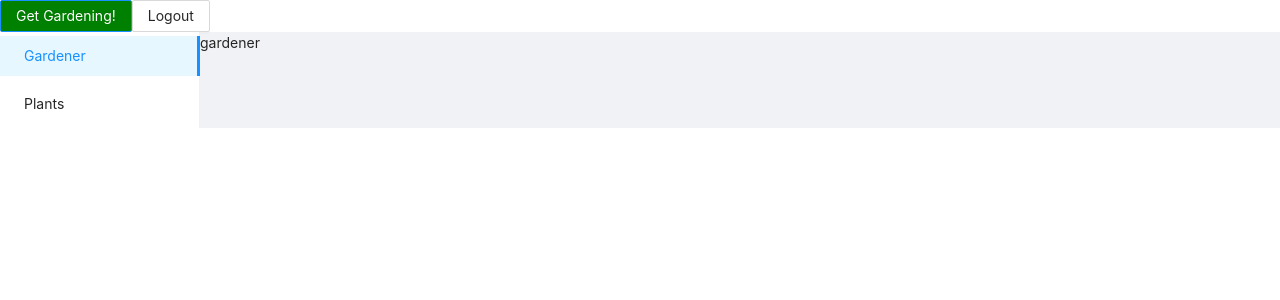
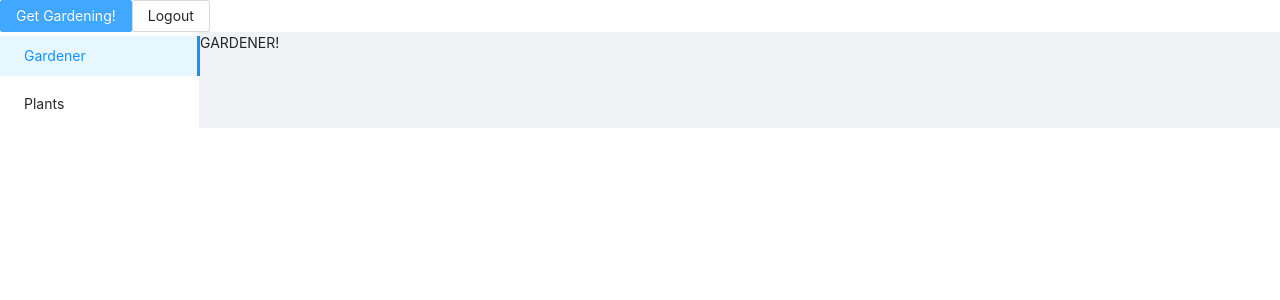
Before and after one commit to unanswerable-hog-splatch/plant-app, a React (Create React App) app: page /profile in a window 1280 px wide. Shown: the top 300 px of the page. Built offline with nearby package versions, Linux system fonts and the light colour scheme; no server answers.

Commit message:
used a switch operator for menu

```diff
--- a/src/App.js
+++ b/src/App.js
@@ -8,7 +8,7 @@ import { setContext } from '@apollo/client/link/context';
 import { BrowserRouter as Router, Routes, Route } from 'react-router-dom';
 
 import Home from './pages/Home';
-import Profile from './pages/Profile';
+import Profile from './pages/Profile/Profile';
 import NavBar from './components/nav/Navbar'
 
 
--- /dev/null
+++ b/src/pages/Profile/Gardener.js
@@ -0,0 +1,10 @@
+
+
+export default function Gardener() {
+
+    return (
+        <div>
+            GARDENER!
+        </div>
+    )
+}
--- /dev/null
+++ b/src/pages/Profile/Plants.js
@@ -0,0 +1,10 @@
+
+
+export default function Plants() {
+
+    return (
+        <div>
+            PLANTS!
+        </div>
+    )
+}
--- a/src/pages/Profile.js
+++ b/src/pages/Profile/Profile.js
@@ -1,8 +1,10 @@
-import Auth from '../utils/auth';
+import Auth from '../../utils/auth';
 import { Layout, Menu } from 'antd';
 import { useState } from 'react';
 import { useQuery } from '@apollo/client';
-import { QUERY_ME } from '../utils/queries';
+import { QUERY_ME } from '../../utils/queries';
+import Gardener from './Gardener'
+import Plants from './Plants'
 const { Sider, Content } = Layout;
 
 export default function Profile() {
@@ -10,6 +12,17 @@ export default function Profile() {
   const { loading, data } = useQuery(QUERY_ME);
   const gardenerData = data?.me || [];
   console.log(gardenerData);
+
+  function Content() {
+    switch (menuSelection) {
+      case 'gardener' :
+        return <Gardener />;
+        break;
+      case 'plants' :
+        return <Plants />;
+        break;
+    }
+  }
 
   return (
     <Layout>
@@ -28,7 +41,7 @@ export default function Profile() {
         </Menu>
       </Sider>
       <Content>
-        {`${menuSelection}`}
+        {Content()}
       </Content>
     </Layout>
   )
```
